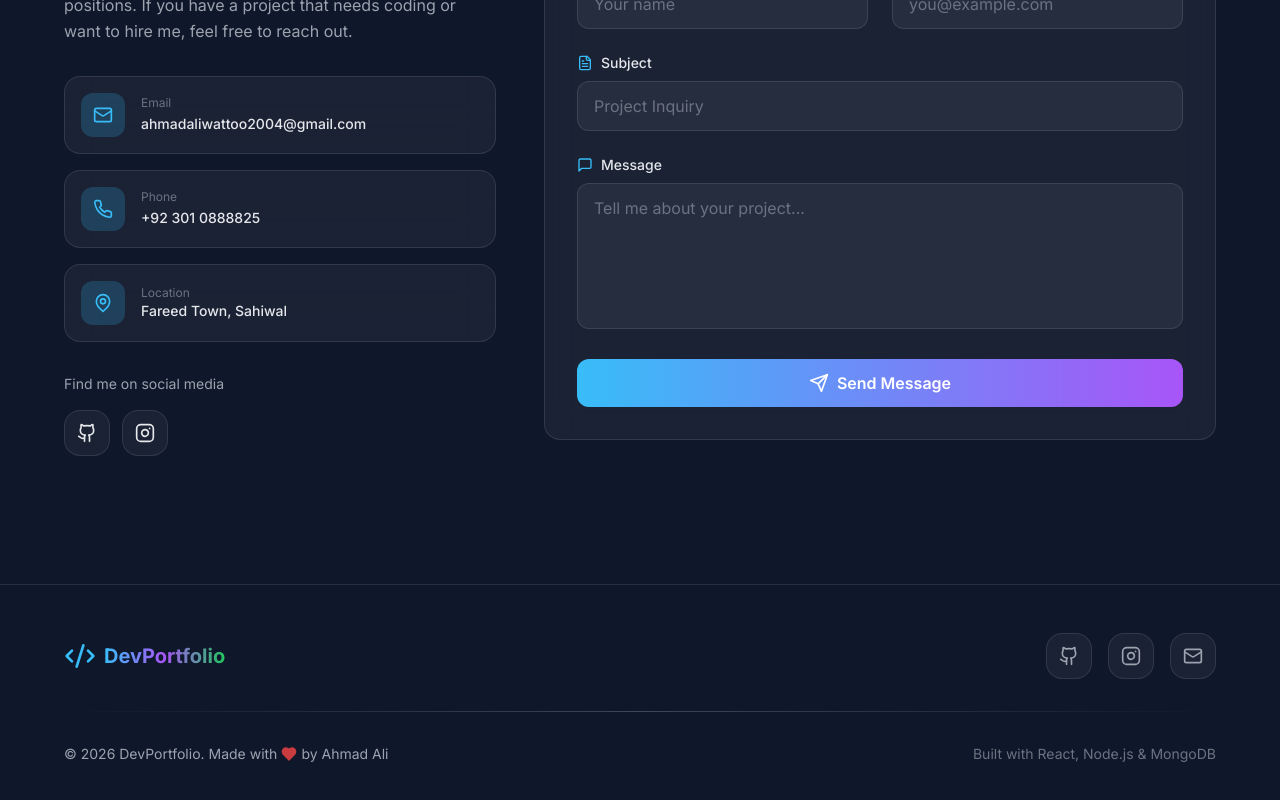
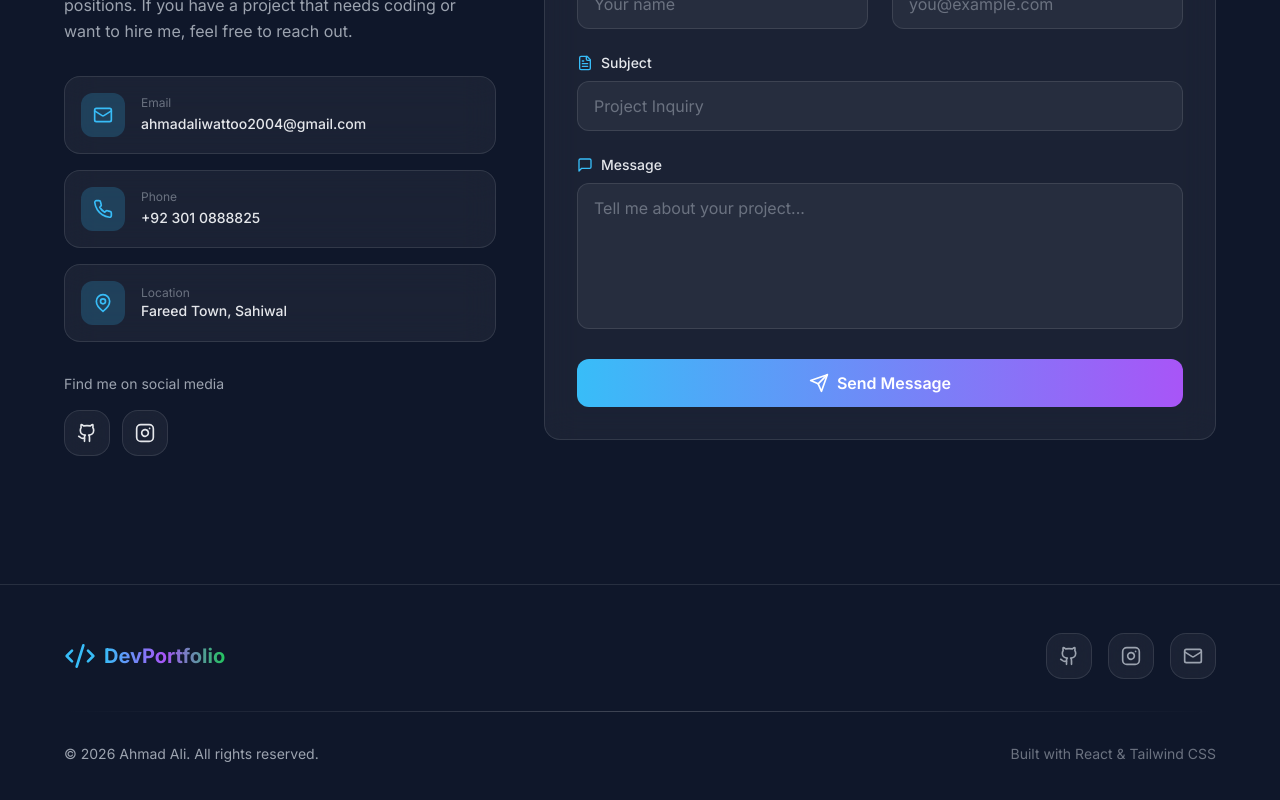
Before and after one commit to ahmed-ali-waiz/Portfolio-website, a React (Vite) app in the folder client/: page / in a window 1280 px wide. Shown: the part 6127-6927 px from the top of the page. Built offline with nearby package versions, Linux system fonts and the light colour scheme.

Commit message:
Update footer

```diff
--- a/client/src/components/Footer.jsx
+++ b/client/src/components/Footer.jsx
@@ -3,7 +3,6 @@ import {
   Github,
   Instagram,
   Mail,
-  Heart,
   Code2
 } from 'lucide-react';
 
@@ -67,11 +66,8 @@ const Footer = () => {
               initial={{ opacity: 0 }}
               whileInView={{ opacity: 1 }}
               viewport={{ once: true }}
-              className="flex items-center gap-1"
             >
-              © {currentYear} DevPortfolio. Made with
-              <Heart className="w-4 h-4 text-red-500 fill-red-500 animate-pulse" />
-              by Ahmad Ali
+              © {currentYear} Ahmad Ali. All rights reserved.
             </motion.p>
 
             <motion.p
@@ -80,7 +76,7 @@ const Footer = () => {
               viewport={{ once: true }}
               className="text-text-dark"
             >
-              Built with React, Node.js & MongoDB
+              Built with React & Tailwind CSS
             </motion.p>
           </div>
         </div>
```
